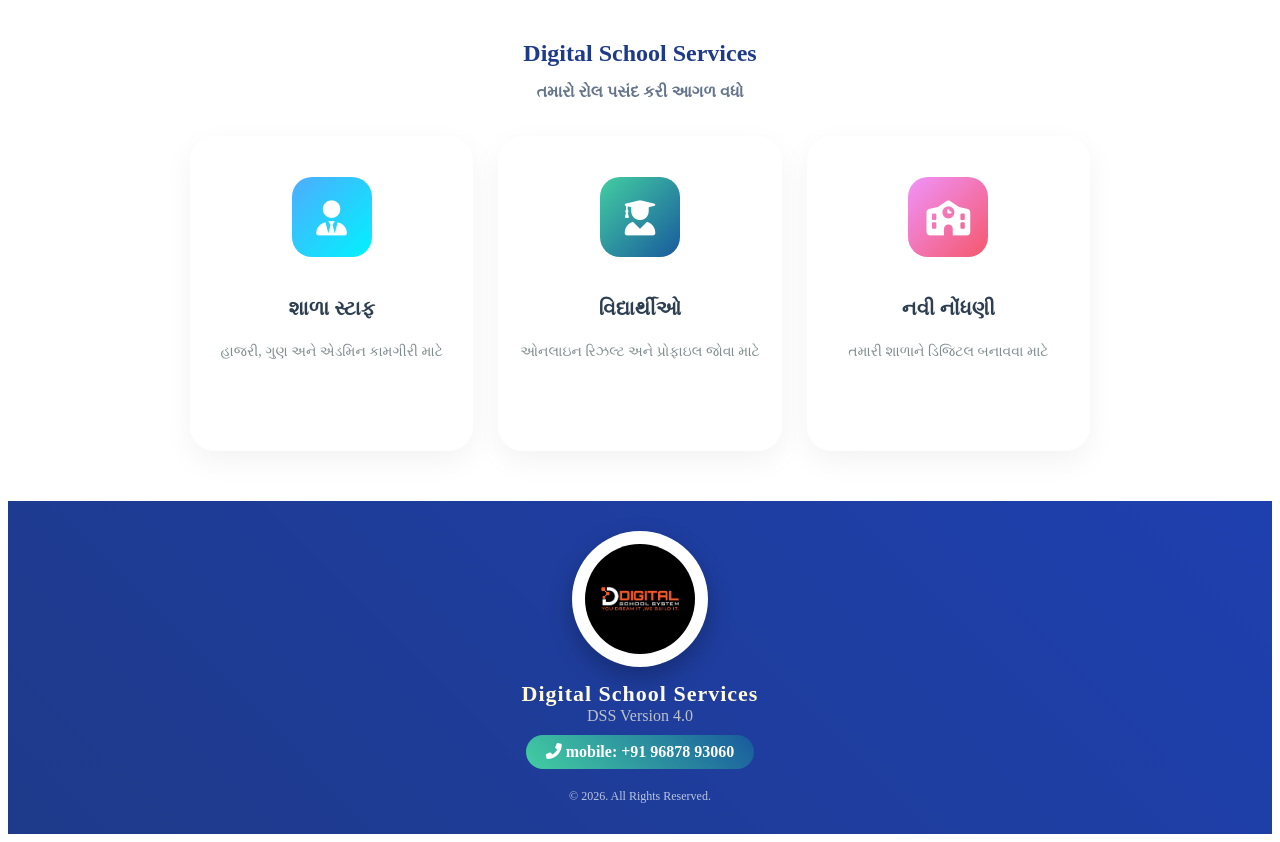
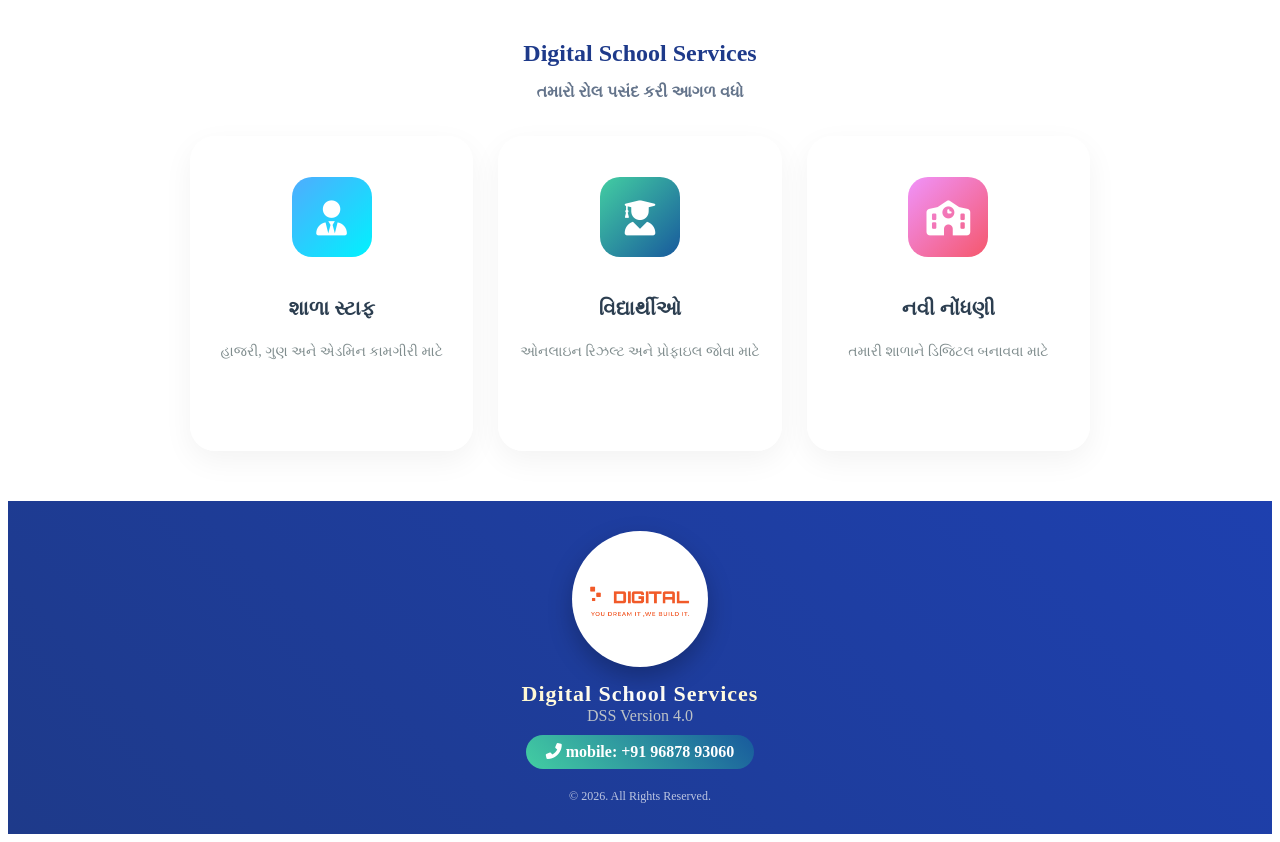
Before and after one commit to digitalschoolservices/Digital-School-Services, a website: page public/index.html in a window 1280 px wide. Drawn offline with Linux system fonts and the light colour scheme.

Commit message:
Update index.html

```diff
--- a/public/index.html
+++ b/public/index.html
@@ -269,7 +269,7 @@
 <footer>
     <div class="footer-slider">
         <div class="footer-item active">
-            <img src="1913_Digital School System_UG_-01.jpg" class="owner-img" onerror="this.src='https://cdn-icons-png.flaticon.com/512/167/167707.png'">
+            <img src="DSS LOGO1.png" class="owner-img" onerror="this.src='https://cdn-icons-png.flaticon.com/512/167/167707.png'">
             <div class="owner-name">Digital School Services</div>
             <div class="owner-title" style="color: #bdc3c7;">DSS Version 4.0</div>
             <div class="owner-phone"><i class="fas fa-phone-alt"></i> mobile: +91 96878 93060</div>
```
